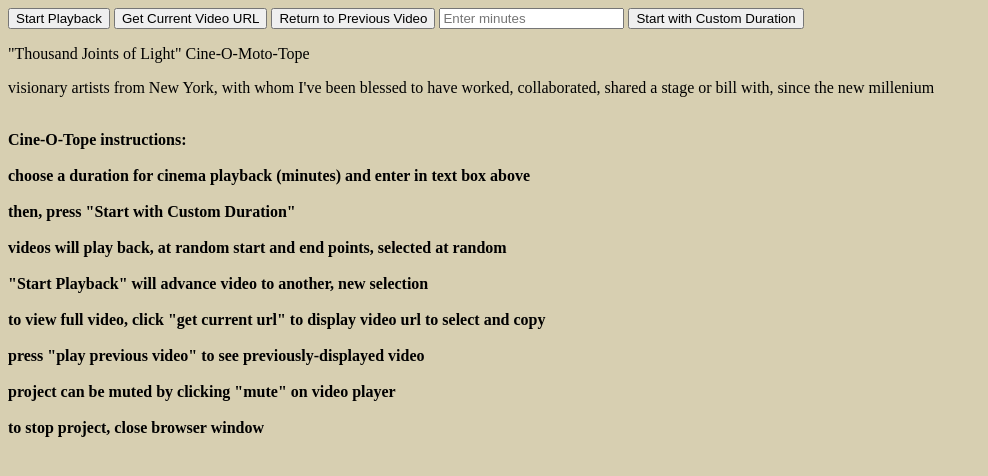
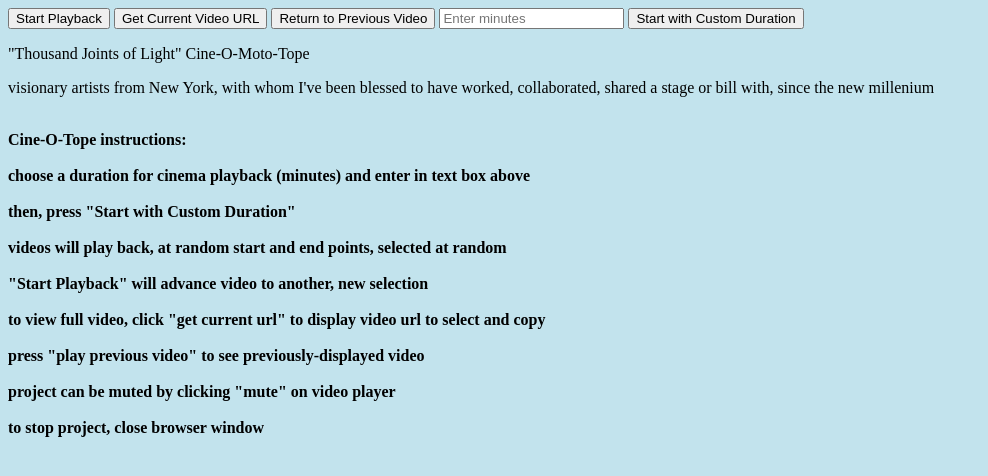
Before and after one commit to geometrop/thousand_joints_of_light_cine_I, a plain HTML site: page index.html in a window 1280 px wide. Shown: the whole page, without its empty margins (0-988 px from the left). Drawn offline with Linux system fonts and the light colour scheme.

Commit message:
Update index.html

```diff
--- a/index.html
+++ b/index.html
@@ -7,7 +7,7 @@
   <script src="https://www.youtube.com/iframe_api"></script>
   <style>
     body {
-      background-color: rgb(215, 207, 177);
+      background-color: rgb(194, 227, 237);
     }
     #playerContainer {
       transition: opacity 5s ease-out;
```
